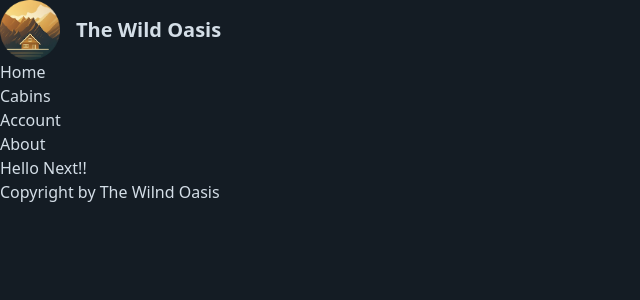
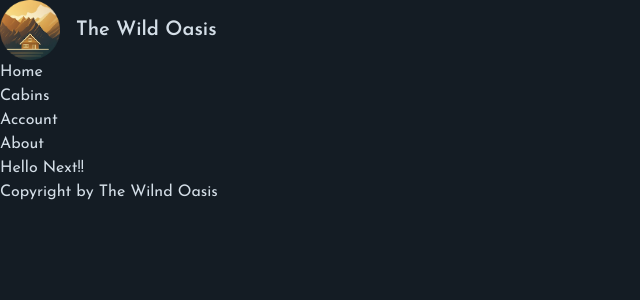
Before and after one commit to karl0223/the-wild-oasis-next-js, a Next.js app: page / in a window 1280 px wide. Shown: the top 300 px of the page, without its empty margins (0-640 px from the left). Built offline with nearby package versions, Linux system fonts and the light colour scheme.

Commit message:
Loading and Optimizing Fonts

```diff
--- a/app/layout.js
+++ b/app/layout.js
@@ -2,6 +2,12 @@
 import Navigation from '@/app/_components/Navigation';
 
 import '@/app/_styles/globals.css';
+import { Josefin_Sans } from 'next/font/google';
+
+const josefin = Josefin_Sans({
+    subsets: ['latin'],
+    display: 'swap',
+});
 
 export const metadata = {
     title: {
@@ -15,7 +21,9 @@
 export default function RootLayout({ children }) {
     return (
         <html lang='en'>
-            <body className='bg-primary-950 text-primary-100 min-h-screen'>
+            <body
+                className={`${josefin.className} bg-primary-950 text-primary-100 min-h-screen`}
+            >
                 <header>
                     <Logo />
                     <Navigation />
```
